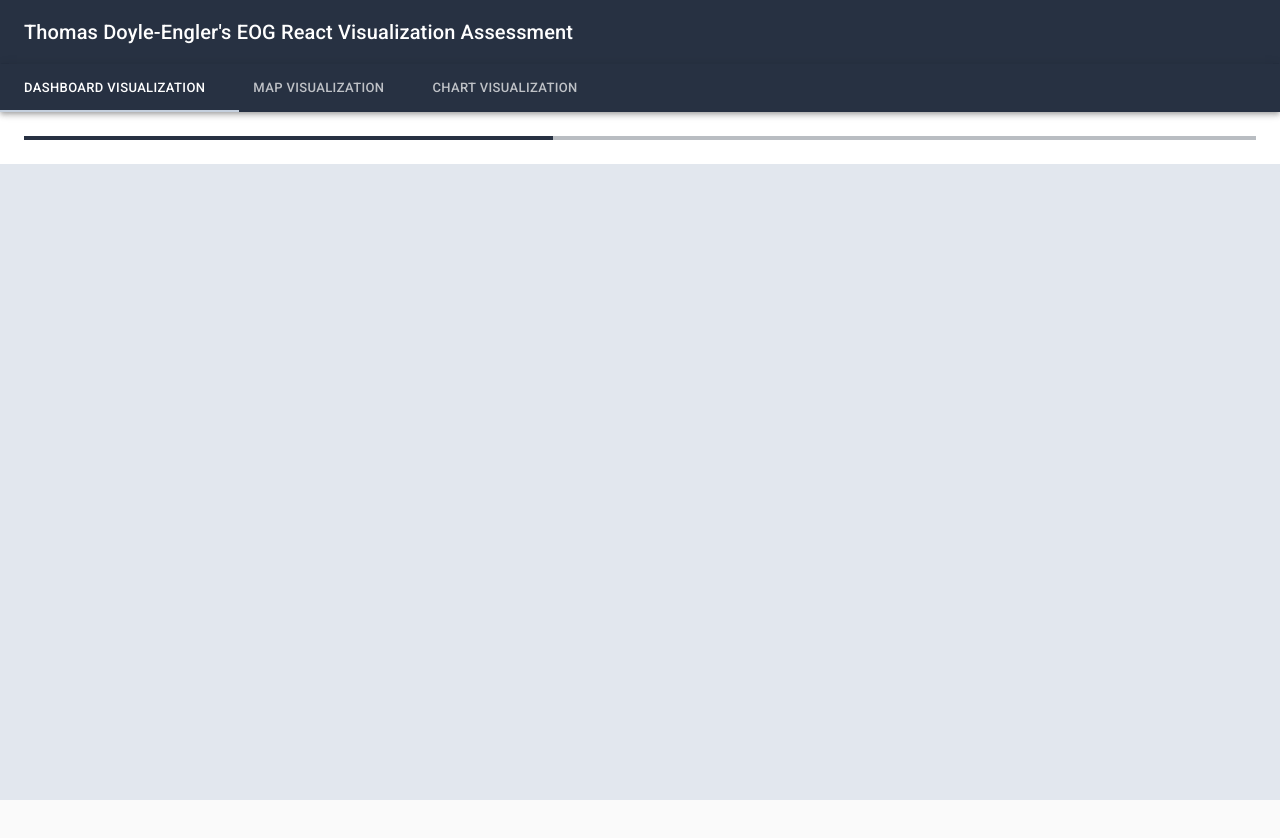
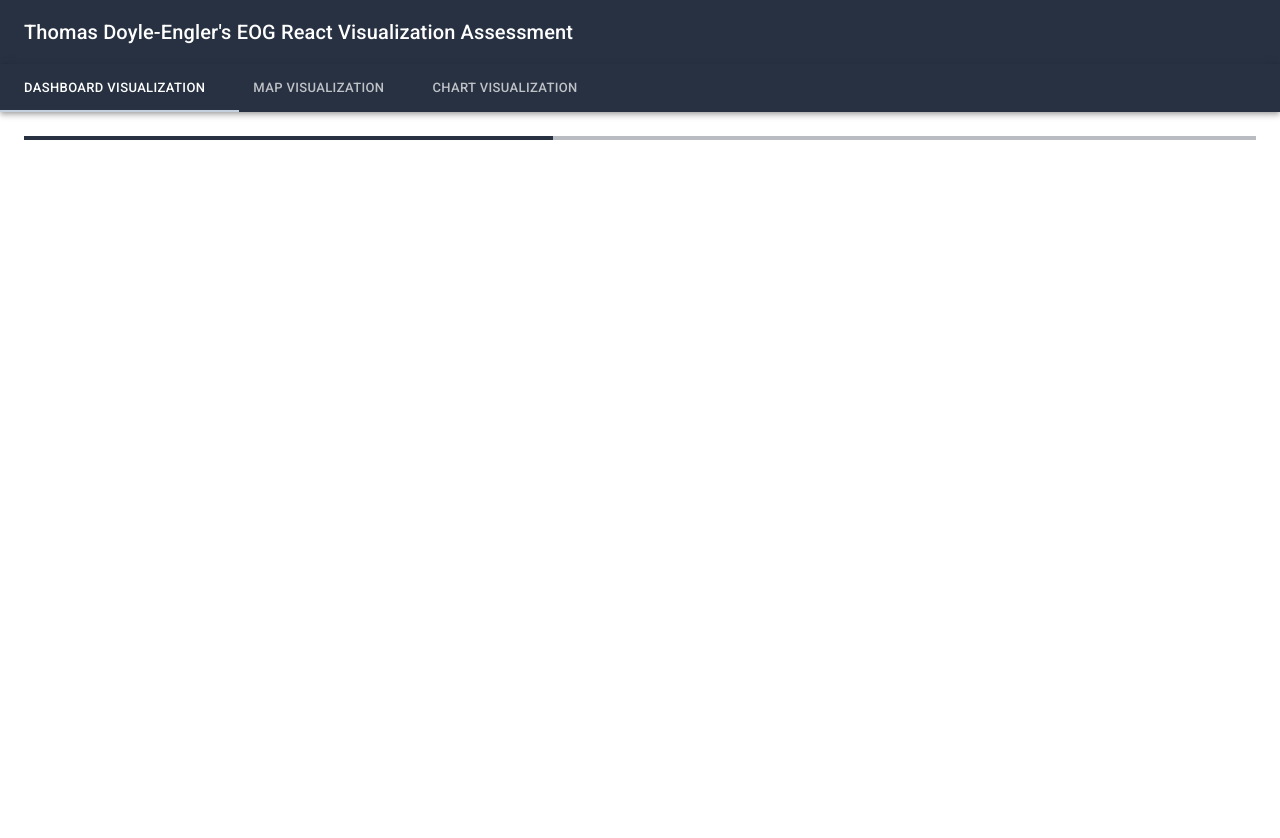
Before and after one commit to tpdoyle87/thomas-doyle-engler-eog-react-assessment, a React (Create React App) app: page / in a window 1280 px wide. Shown: the top 838 px of the page. Before the commit the page ends 800 px from the top, so only its background shows below. Built offline with nearby package versions, Linux system fonts and the light colour scheme; no server answers.

Commit message:
fixed the background for heroku

```diff
--- a/src/components/Chart.js
+++ b/src/components/Chart.js
@@ -13,19 +13,19 @@ import { withStyles } from "@material-ui/core/styles";
 
 class Chart extends Component {
   render() {
-    const chartData = []
-    const { data }   = this.props.data
+    if (this.props.loading) return <LinearProgress />
+    const chartData = [];
+    const { data }   = this.props.data;
     for (let i = 0; i < data.length; i++) {
       chartData.push({
         timestamp: moment(data[i].timestamp).format("MMM DD YYYY, HH:mm:ss"),
         metric: data[i].metric
       });
     }
-    if (this.props.loading) return <LinearProgress />
     return(
       <Card className={this.props.classes.card}>
         <CardHeader title="Chart Visualization" />
-        <CardContent>
+        <CardContent >
           <LineChart width={450} height={250} data={chartData} iconSize={6} >
             <CartesianGrid strokeDasharray="5 5" />
             <XAxis dataKey="timestamp" />
--- a/src/components/SimpleTabs.js
+++ b/src/components/SimpleTabs.js
@@ -24,6 +24,7 @@ TabContainer.propTypes = {
 
 const styles = theme => ({
   root: {
+    minHeight: "100vh",
     flexGrow: 1,
     backgroundColor: theme.palette.background.paper,
   },
--- a/src/components/Wrapper.js
+++ b/src/components/Wrapper.js
@@ -3,8 +3,7 @@ import { withStyles } from "@material-ui/core/styles";
 
 const styles = theme => ({
   wrapper: {
-    background: theme.palette.background.main,
-    height: "100vh"
+    background: theme.palette.background.main
   }
 });
 
--- a/src/styles/sharedStyles.js
+++ b/src/styles/sharedStyles.js
@@ -4,7 +4,7 @@ import CardHeaderRaw from "@material-ui/core/CardHeader";
 
 export const cardStyles = theme => ({
   root: {
-    background: theme.palette.primary.main
+    background: theme.palette.primary.main,
   },
   title: {
     color: "white"
```
